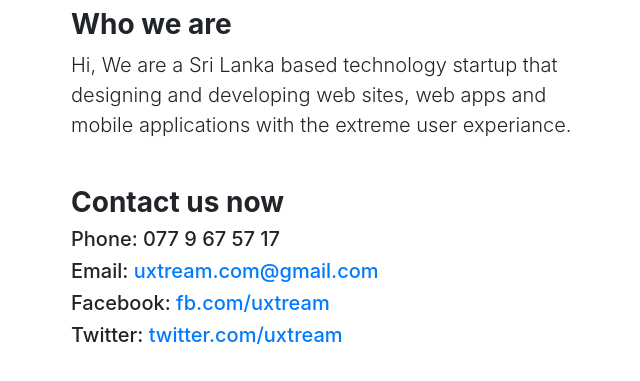
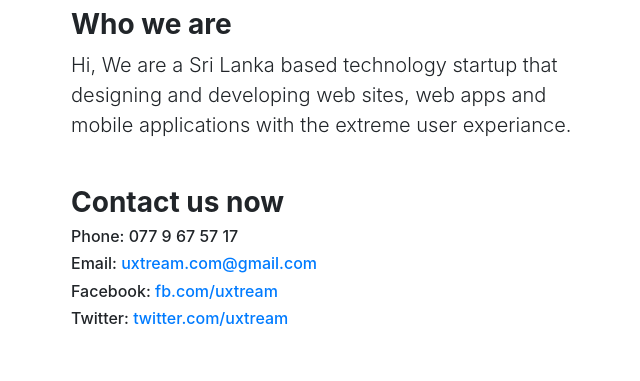
Before and after one commit to uxtream/uxtream.github.io, a plain HTML site: page index.html in a window 1280 px wide. Shown: the part 211-592 px from the top of the page, without its empty margins (14-654 px from the left). Drawn offline with nearby package versions, Linux system fonts and the light colour scheme.

Commit message:
Update index.html

```diff
--- a/index.html
+++ b/index.html
@@ -41,10 +41,10 @@
       <div class="row">
       	<div class="col-md-6 col-md-offset-3 double_gutter_padding_top double_gutter_padding_bottom">
       		<h3 class="text-xs-center font-weight-bold">Contact us now</h3>
-      		<h5 class="text-xs-center">Phone: 077 9 67 57 17</h5>
-      		<h5 class="text-xs-center">Email: <a href="mailto:uxtream.com@gmail.com?subject=ref website">uxtream.com@gmail.com</a></h5>
-      		<h5 class="text-xs-center">Facebook: <a target="_blank" rel="nofollow" href="https://www.facebook.com/uxtream">fb.com/uxtream</a></h5>
-      		<h5 class="text-xs-center">Twitter: <a target="_blank" rel="nofollow" href="https://twitter.com/uxtream">twitter.com/uxtream</a></h5>
+      		<h6 class="text-xs-center">Phone: 077 9 67 57 17</h6>
+      		<h6 class="text-xs-center">Email: <a href="mailto:uxtream.com@gmail.com?subject=ref website">uxtream.com@gmail.com</a></h6>
+      		<h6 class="text-xs-center">Facebook: <a target="_blank" rel="nofollow" href="https://www.facebook.com/uxtream">fb.com/uxtream</a></h6>
+      		<h6 class="text-xs-center">Twitter: <a target="_blank" rel="nofollow" href="https://twitter.com/uxtream">twitter.com/uxtream</a></h6>
       	</div>
       </div>
     </div>
```
